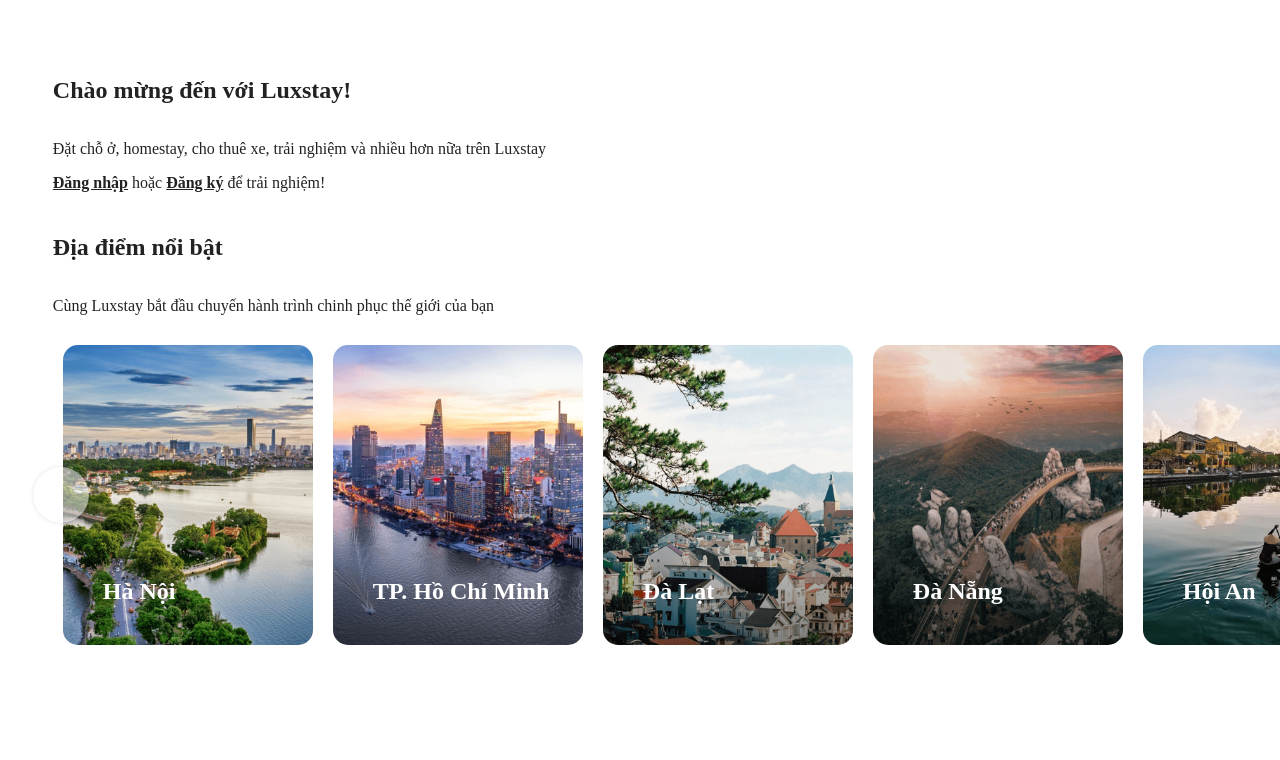
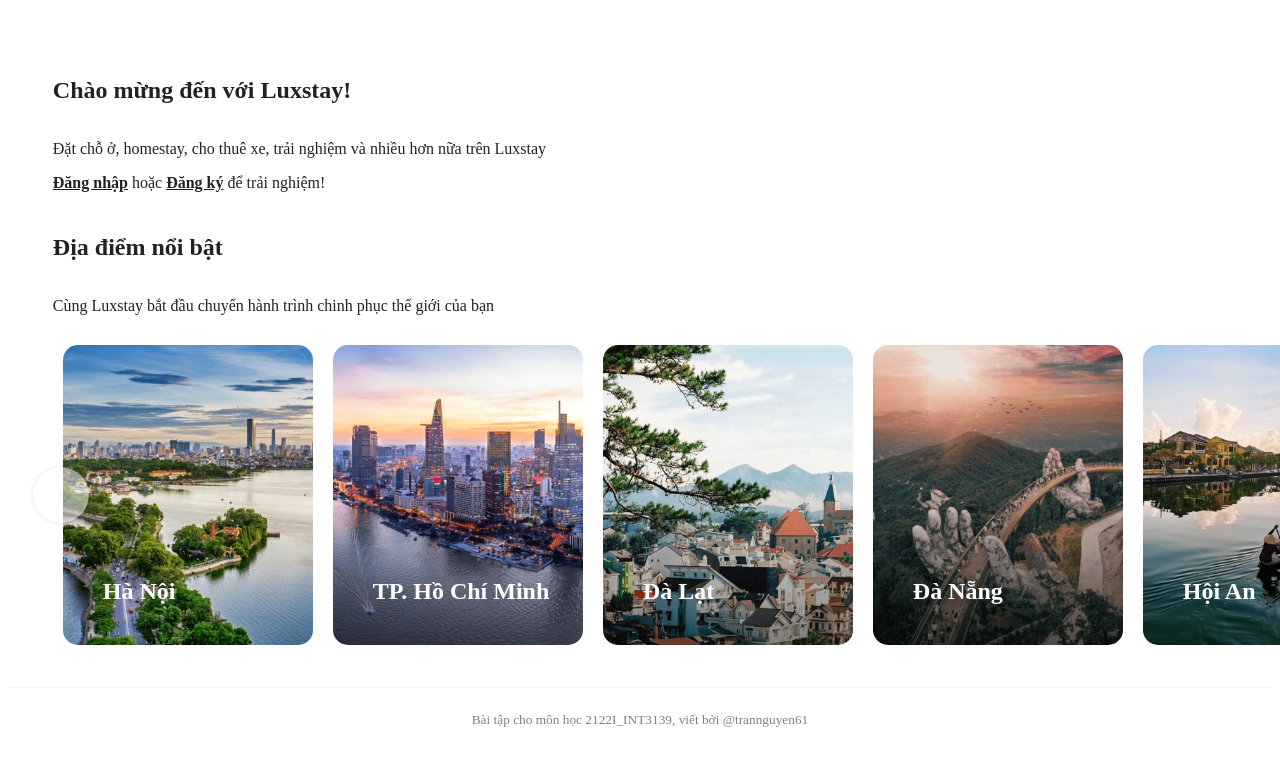
Before and after one commit to trannguyen61/luxstay-clone-fe, a Vue app: page / in a window 1280 px wide. Shown: the part 376-1136 px from the top of the page. Before the commit the page ends 1051 px from the top, so only its background shows below. Built offline with nearby package versions, Linux system fonts and the light colour scheme.

Commit message:
+ footer

```diff
--- a/src/App.vue
+++ b/src/App.vue
@@ -11,6 +11,11 @@
     <main>
       <router-view />
     </main>
+    <footer>
+      <div class="container container--md d-flex align-items-center justify-content-center">
+        <footer-section />
+      </div>
+    </footer>
   </div>
 </template>
 
@@ -19,11 +24,13 @@
 
 import NavBar from "./components/shared/NavBar.vue";
 import SideBar from "./components/shared/SideBar.vue";
+import FooterSection from "@/components/shared/FooterSection.vue"
 
 export default {
   components: {
     NavBar,
     SideBar,
+    FooterSection
   },
 
   setup() {
--- a/src/assets/scss/main.scss
+++ b/src/assets/scss/main.scss
@@ -11,6 +11,16 @@
 main {
   margin-top: 72px;
   padding-top: 15px;
+  margin-bottom: 42px;
+}
+
+footer {
+  border-top: 1px solid $lighter;
+  padding: 24px 15px;
+
+  small {
+    color: grey;
+  }
 }
 
 .card {
@@ -158,6 +168,10 @@
   justify-content: space-between;
 }
 
+.justify-content-center {
+  justify-content: center;
+}
+
 .align-items-center {
   align-items: center;
 }
--- /dev/null
+++ b/src/components/shared/FooterSection.vue
@@ -0,0 +1,9 @@
+<template>
+  <small>{{ $t('shared.footer.info1') }}</small>
+</template>
+
+<script>
+export default {
+
+}
+</script>
--- a/src/plugins/i18n/en.js
+++ b/src/plugins/i18n/en.js
@@ -17,6 +17,9 @@
       kid_warning: "From age 2 - 12",
       baby_warning: "Below age of 2",
     },
+    footer: {
+      info1: "Fall 2122I_INT3139 Assignment by @trannguyen61"
+    }
   },
   places: {
     hanoi: "Hanoi",
--- a/src/plugins/i18n/vi.js
+++ b/src/plugins/i18n/vi.js
@@ -17,6 +17,9 @@
       kid_warning: "Tuổi từ 2 - 12",
       baby_warning: "Dưới 2 tuổi",
     },
+    footer: {
+      info1: "Bài tập cho môn học 2122I_INT3139, viết bởi @trannguyen61"
+    }
   },
   places: {
     hanoi: "Hà Nội",
```
